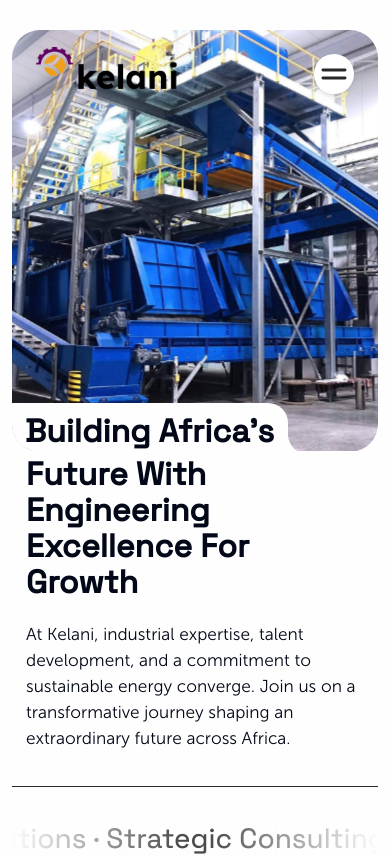
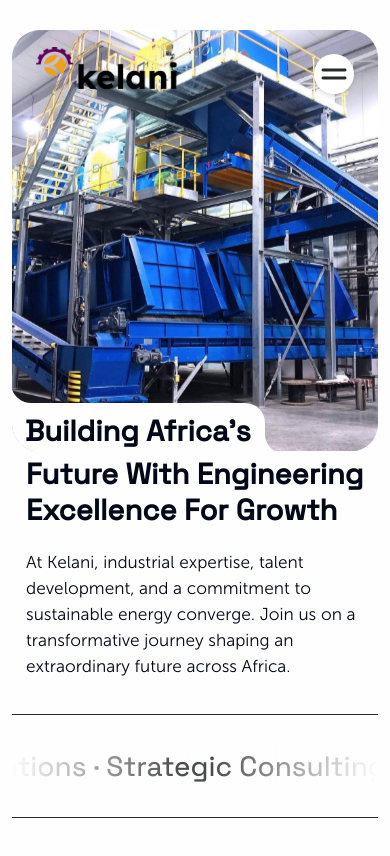
Before and after one commit to NwobiaDavid/Kelani-Engineering, a React (Vite) app: page / in a window 390 px wide. Shown: the top 856 px of the page. Built offline with nearby package versions, Linux system fonts and the light colour scheme; no server answers.

Commit message:
make changes to top section curves

```diff
--- a/src/sections/Hero.tsx
+++ b/src/sections/Hero.tsx
@@ -135,16 +135,20 @@ const Hero = ({ lenis }: { lenis: Lenis }) => {
             </div>
           </div>
           <div className="md:hidden flex-col absolute -bottom-[3px] -left-[1px]">
-            <h1 className="space-grotesk-semibold bg-[#FEFEFE] text-[32px] md:text-[45px] lg:text-[50px] xl:text-[55px] leading-[36px] md:leading-[52px] lg:leading-[55px] xl:leading-[64px] px-[14px] pb-[5px] md:px-[24px] pt-[10px] md:pb-[14px] lg:pt-[10px] lg:pb-[12px] top-[-1px] relative rounded-tr-[20px] md:rounded-br-[20px] sm:rounded-br-[0] w-fit flex md:flex- lg:space-x-[18px]">
+            <h1 className="space-grotesk-semibold bg-[#FEFEFE] text-[29px] md:text-[45px] lg:text-[50px] xl:text-[55px] leading-[36px] md:leading-[52px] lg:leading-[55px] xl:leading-[64px] px-[14px] pb-[5px] md:px-[24px] pt-[10px] md:pb-[14px] lg:pt-[10px] lg:pb-[12px] top-[-1px] relative rounded-tr-[20px] md:rounded-br-[20px] sm:rounded-br-[0] w-fit flex md:flex- lg:space-x-[18px]">
               Building Africa's
               <img
                 src="/assets/images/curved-fill-tl.svg"
                 className="w-[20px] h-[20px] absolute bottom-0 -right-[20px] "
               />
+              <img
+                src="/assets/images/curved-fill-tl.svg"
+                className="w-[20px] h-[20px] absolute -top-[20px] -left-[0px] "
+              />
             </h1>
           </div>
         </div>
-        <h1 className="space-grotesk-semibold bg-[#FEFEFE] md:hidden text-[32px] md:text-[45px] lg:text-[50px] xl:text-[55px] leading-[36px] md:leading-[52px] lg:leading-[55px] xl:leading-[64px] px-[14px] pb-[10px] md:px-[24px] pt-[5px] md:pb-[14px] lg:pt-[10px] lg:pb-[12px] top-[-1px] relative sm:rounded-tr-[28px] rounded-br-[20px] md:rounded-br-[20px] sm:rounded-br-[0] w-fit flex md:flex- lg:space-x-[18px] space-y-[18px]">
+        <h1 className="space-grotesk-semibold bg-[#FEFEFE] md:hidden text-[29px] md:text-[45px] lg:text-[50px] xl:text-[55px] leading-[36px] md:leading-[52px] lg:leading-[55px] xl:leading-[64px] px-[14px] pb-[10px] md:px-[24px] pt-[5px] md:pb-[14px] lg:pt-[10px] lg:pb-[12px] top-[-1px] relative sm:rounded-tr-[28px] rounded-br-[20px] md:rounded-br-[20px] sm:rounded-br-[0] w-fit flex md:flex- lg:space-x-[18px] space-y-[18px]">
           Future With Engineering Excellence For Growth
         </h1>
         {/* <Container className="md:hidden"> */}
```
